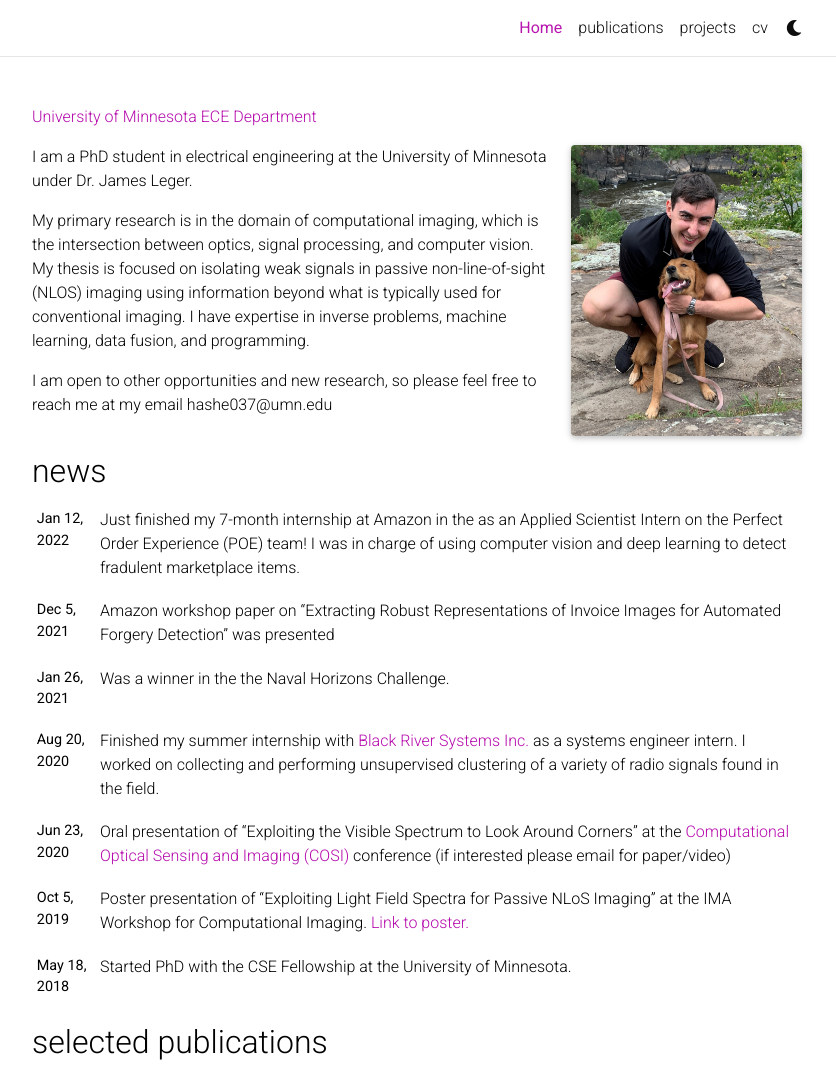
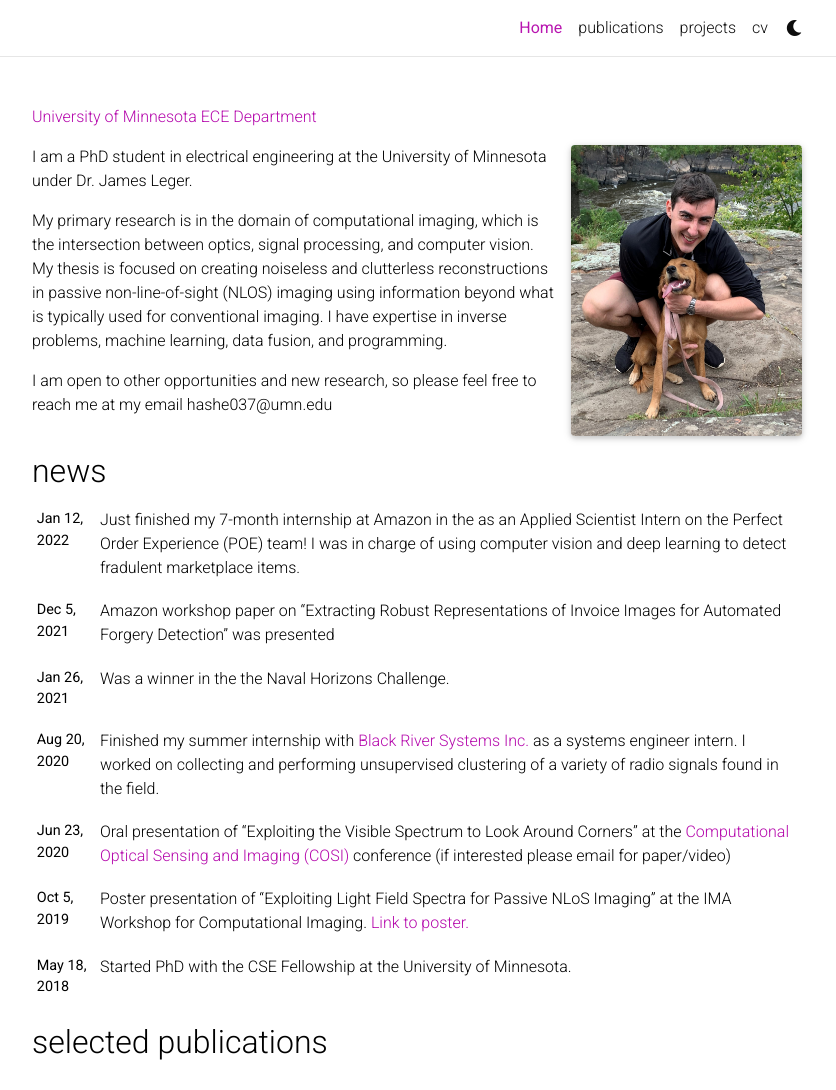
Before and after one commit to Hashe037/Hashe037.github.io, a Jekyll site: the page built from _pages/about.md, in a window 1280 px wide and 1379 px high, cut to the strip 0-1090 px from the top of the window. Shown: the whole strip, without its empty margins (223-1059 px from the left). Built offline with Jekyll 4.4.1, drawn with Linux system fonts in a browser that asks for light colours; full-size pictures stand in for the smaller copies a plugin makes; comment, search, counter and statistics services are not loaded; a style sheet for code colours, icons or effects is not loaded.

Commit message:
Update about.md

```diff
--- a/_pages/about.md
+++ b/_pages/about.md
@@ -17,6 +17,6 @@ social: true  # includes social icons at the bottom of the page
 
 I am a PhD student in electrical engineering at the University of Minnesota under Dr. James Leger.
 
-My primary research is in the domain of computational imaging, which is the intersection between optics, signal processing, and computer vision. My thesis is focused on isolating weak signals in passive non-line-of-sight (NLOS) imaging using information beyond what is typically used for conventional imaging. I have expertise in inverse problems, machine learning, data fusion, and programming.
+My primary research is in the domain of computational imaging, which is the intersection between optics, signal processing, and computer vision. My thesis is focused on creating noiseless and clutterless reconstructions in passive non-line-of-sight (NLOS) imaging using information beyond what is typically used for conventional imaging. I have expertise in inverse problems, machine learning, data fusion, and programming.
 
 I am open to other opportunities and new research, so please feel free to reach me at my email hashe037@umn.edu
```
